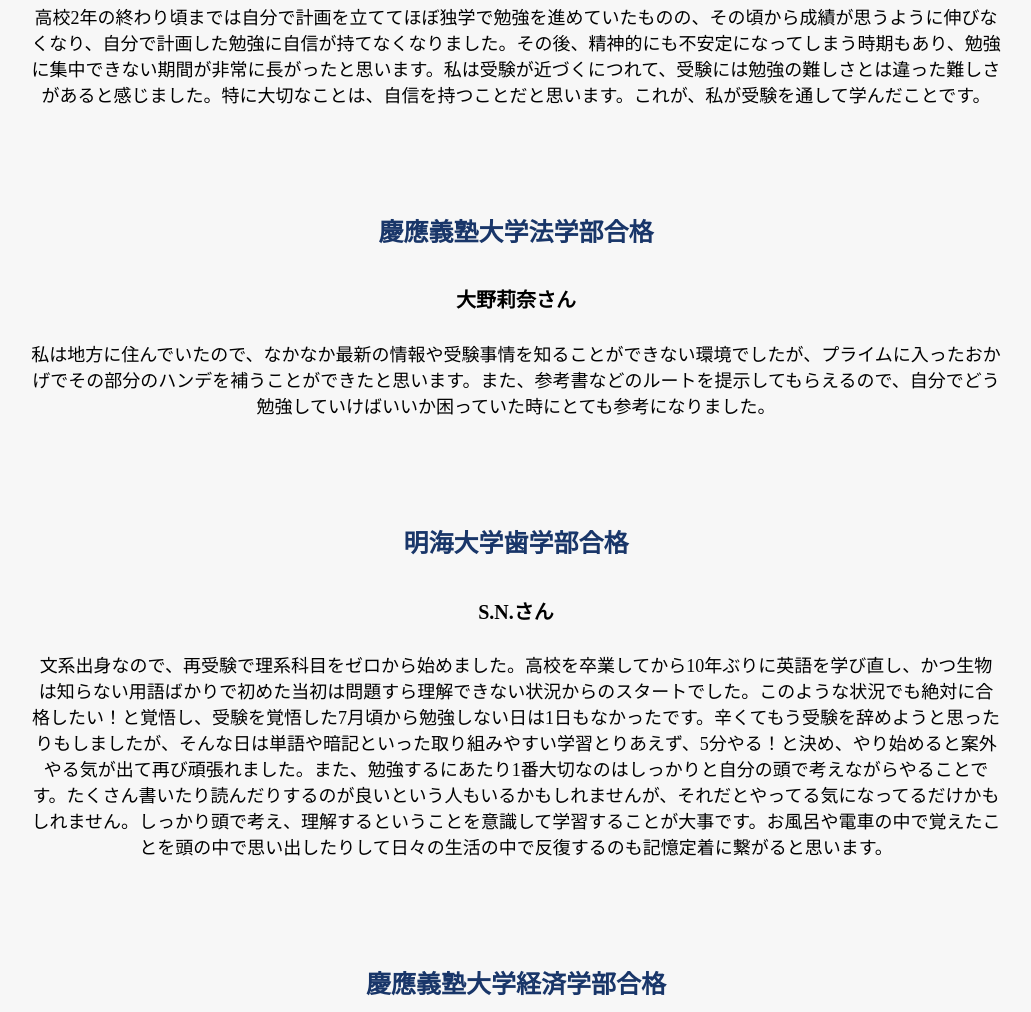
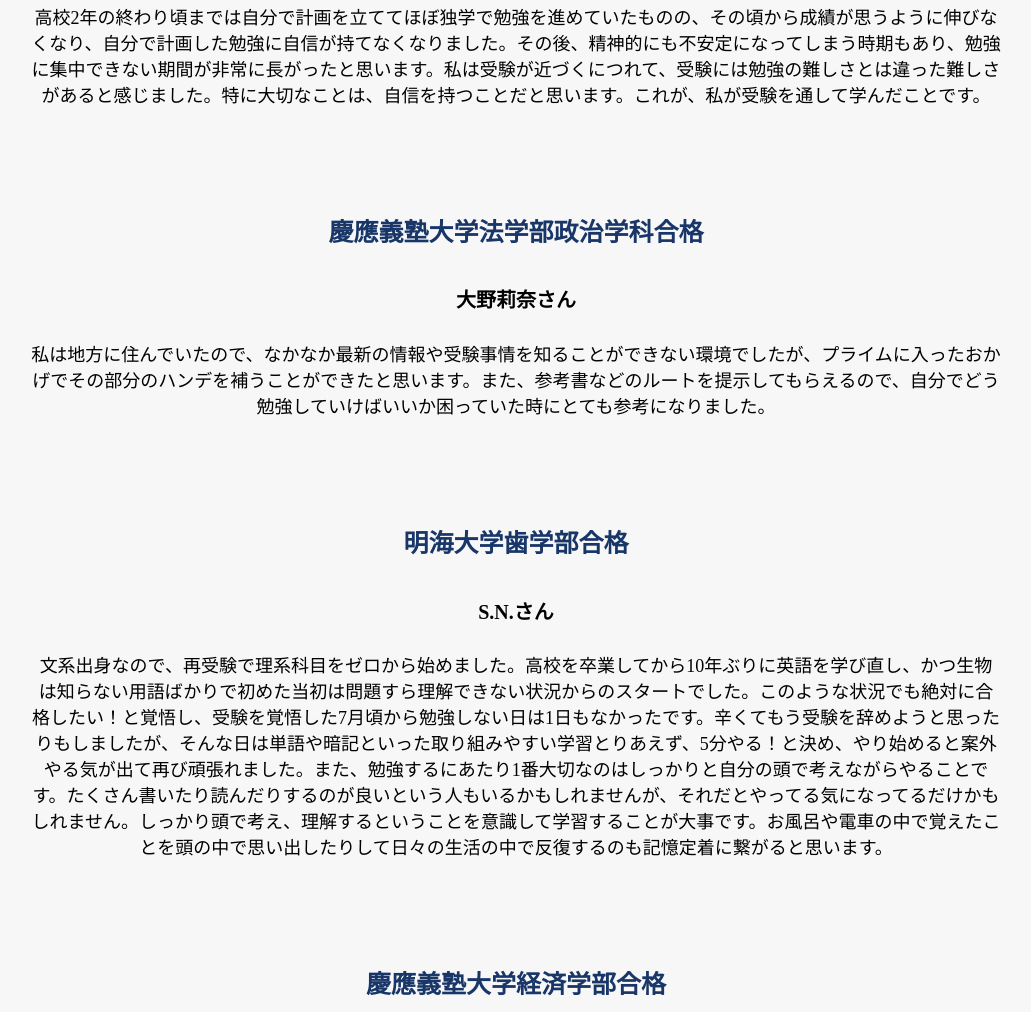
Before and after one commit to Ryoengineer112358/PrimeHP, a plain HTML site: page success.html in a window 1280 px wide. Shown: the part 2276-3288 px from the top of the page, without its empty margins (124-1155 px from the left). Drawn offline with Linux system fonts and the light colour scheme.

Commit message:
法学部政治学科に修正

```diff
--- a/success.html
+++ b/success.html
@@ -81,7 +81,7 @@
                     <h3>昭和大学医学部合格</h3>
                     <h4>鈴木貴登くん</h4>
                     <p>高校2年の終わり頃までは自分で計画を立ててほぼ独学で勉強を進めていたものの、その頃から成績が思うように伸びなくなり、自分で計画した勉強に自信が持てなくなりました。その後、精神的にも不安定になってしまう時期もあり、勉強に集中できない期間が非常に長がったと思います。私は受験が近づくにつれて、受験には勉強の難しさとは違った難しさがあると感じました。特に大切なことは、自信を持つことだと思います。これが、私が受験を通して学んだことです。</p>
-                    <h3>慶應義塾大学法学部合格</h3>
+                    <h3>慶應義塾大学法学部政治学科合格</h3>
                     <h4>大野莉奈さん</h4>
                     <p>私は地方に住んでいたので、なかなか最新の情報や受験事情を知ることができない環境でしたが、プライムに入ったおかげでその部分のハンデを補うことができたと思います。また、参考書などのルートを提示してもらえるので、自分でどう勉強していけばいいか困っていた時にとても参考になりました。</p>
                     <h3>明海大学歯学部合格</h3>
```
